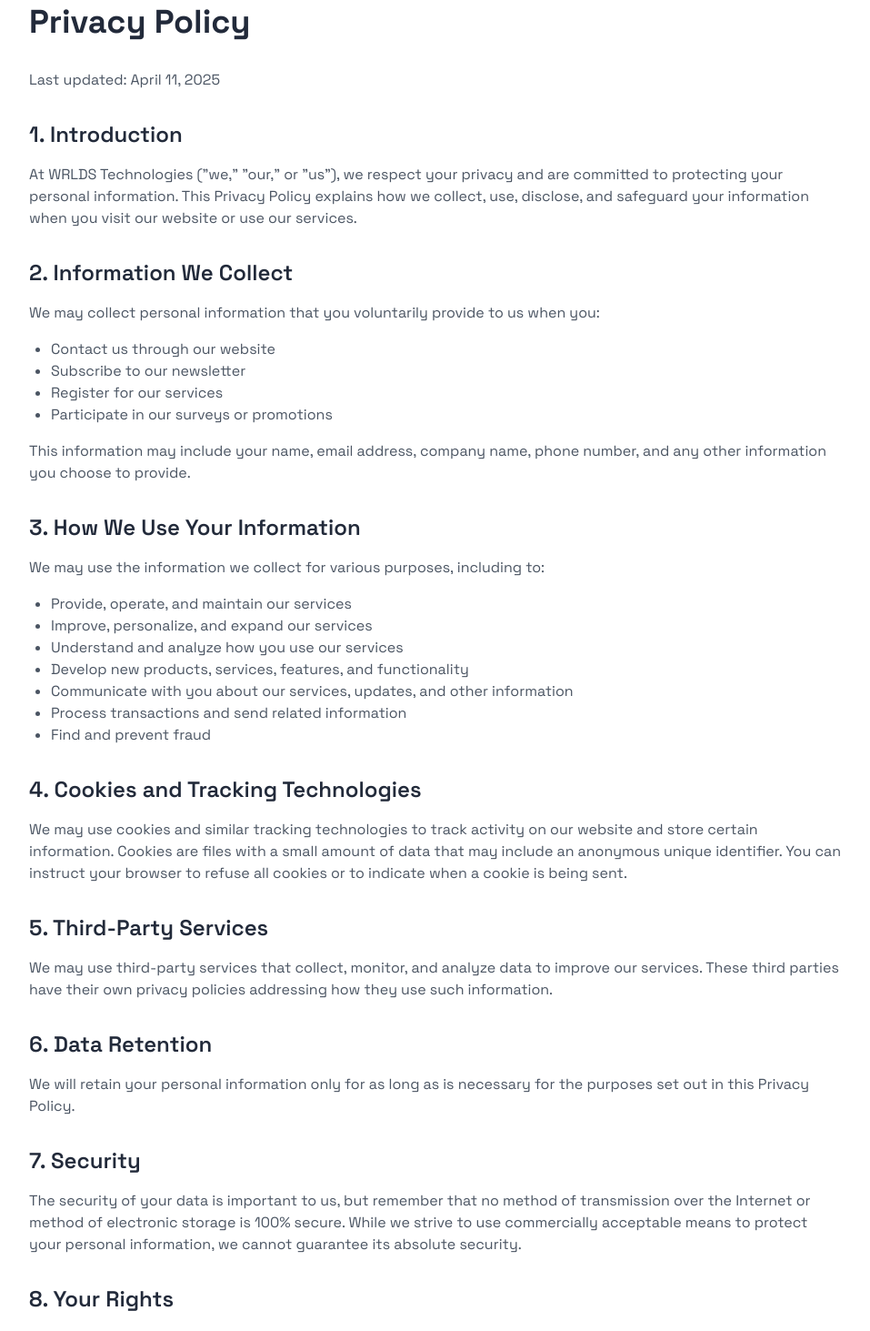
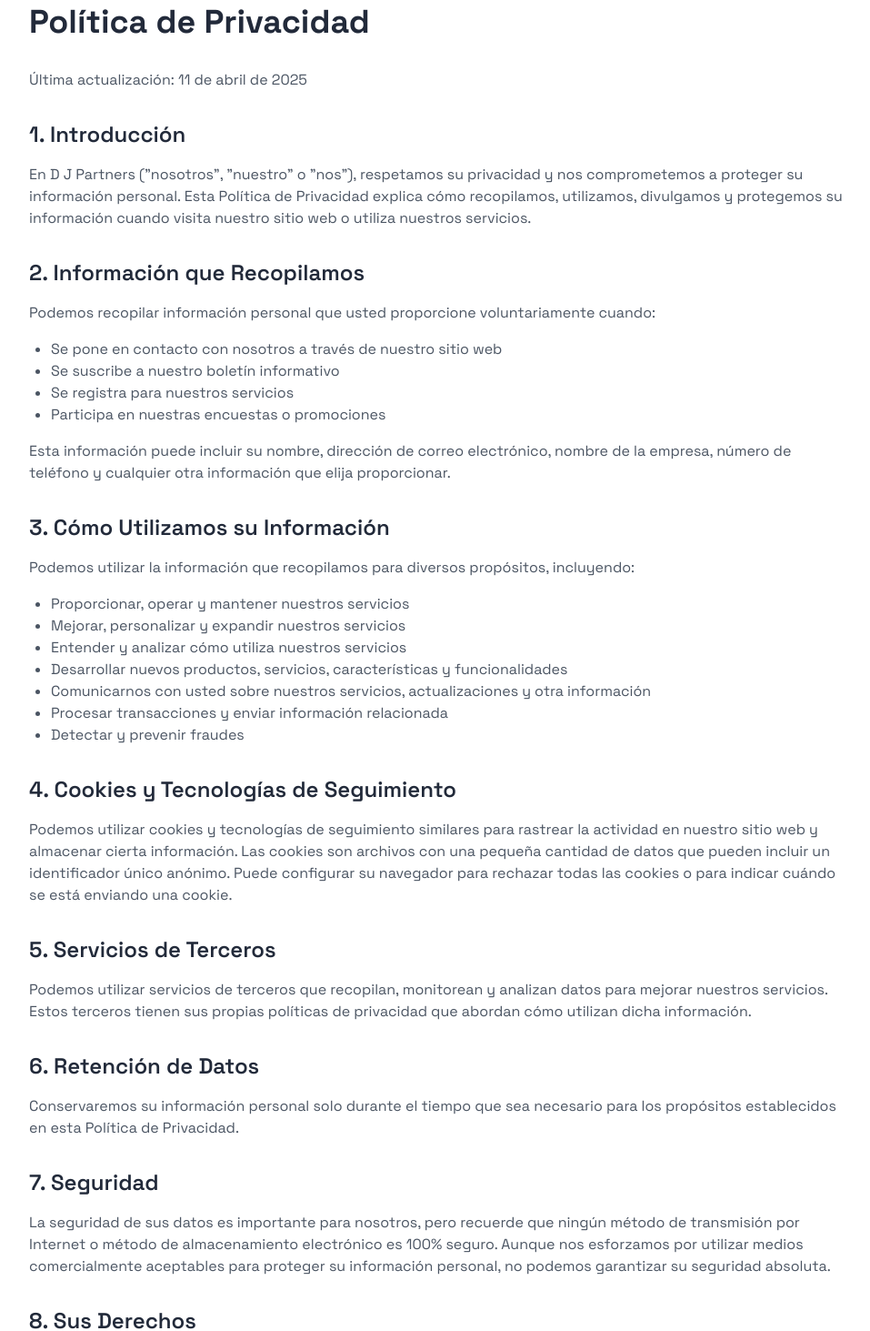
Before and after one commit to Danivilanova/djpartners, a React (Vite) app: page /privacy-policy in a window 1280 px wide. Shown: the part 140-1603 px from the top of the page at 91% size, without its empty margins (160-1117 px from the left). Built offline with nearby package versions, Linux system fonts and the light colour scheme.

Commit message:
Update privacy policy
Update privacy policy to reflect DJ Partners and ensure it is in Spanish.

```diff
--- a/src/pages/PrivacyPolicy.tsx
+++ b/src/pages/PrivacyPolicy.tsx
@@ -16,76 +16,76 @@ const PrivacyPolicy = () => {
               Back to Home
             </Link>
 
-            <h1 className="text-4xl font-bold mb-8">Privacy Policy</h1>
+            <h1 className="text-4xl font-bold mb-8">Política de Privacidad</h1>
 
             <div className="prose prose-lg max-w-none">
-              <p className="text-gray-600 mb-6">Last updated: April 11, 2025</p>
+              <p className="text-gray-600 mb-6">Última actualización: 11 de abril de 2025</p>
 
-              <h2 className="text-2xl font-semibold mt-8 mb-4">1. Introduction</h2>
+              <h2 className="text-2xl font-semibold mt-8 mb-4">1. Introducción</h2>
               <p className="text-gray-600 mb-4">
-                At WRLDS Technologies ("we," "our," or "us"), we respect your privacy and are committed to protecting your personal information. This Privacy Policy explains how we collect, use, disclose, and safeguard your information when you visit our website or use our services.
+                En D J Partners ("nosotros", "nuestro" o "nos"), respetamos su privacidad y nos comprometemos a proteger su información personal. Esta Política de Privacidad explica cómo recopilamos, utilizamos, divulgamos y protegemos su información cuando visita nuestro sitio web o utiliza nuestros servicios.
               </p>
 
-              <h2 className="text-2xl font-semibold mt-8 mb-4">2. Information We Collect</h2>
+              <h2 className="text-2xl font-semibold mt-8 mb-4">2. Información que Recopilamos</h2>
               <p className="text-gray-600 mb-4">
-                We may collect personal information that you voluntarily provide to us when you:
+                Podemos recopilar información personal que usted proporcione voluntariamente cuando:
               </p>
               <ul className="list-disc pl-6 mb-4 text-gray-600">
-                <li>Contact us through our website</li>
-                <li>Subscribe to our newsletter</li>
-                <li>Register for our services</li>
-                <li>Participate in our surveys or promotions</li>
+                <li>Se pone en contacto con nosotros a través de nuestro sitio web</li>
+                <li>Se suscribe a nuestro boletín informativo</li>
+                <li>Se registra para nuestros servicios</li>
+                <li>Participa en nuestras encuestas o promociones</li>
               </ul>
               <p className="text-gray-600 mb-4">
-                This information may include your name, email address, company name, phone number, and any other information you choose to provide.
+                Esta información puede incluir su nombre, dirección de correo electrónico, nombre de la empresa, número de teléfono y cualquier otra información que elija proporcionar.
               </p>
 
-              <h2 className="text-2xl font-semibold mt-8 mb-4">3. How We Use Your Information</h2>
+              <h2 className="text-2xl font-semibold mt-8 mb-4">3. Cómo Utilizamos su Información</h2>
               <p className="text-gray-600 mb-4">
-                We may use the information we collect for various purposes, including to:
+                Podemos utilizar la información que recopilamos para diversos propósitos, incluyendo:
               </p>
               <ul className="list-disc pl-6 mb-4 text-gray-600">
-                <li>Provide, operate, and maintain our services</li>
-                <li>Improve, personalize, and expand our services</li>
-                <li>Understand and analyze how you use our services</li>
-                <li>Develop new products, services, features, and functionality</li>
-                <li>Communicate with you about our services, updates, and other information</li>
-                <li>Process transactions and send related information</li>
-                <li>Find and prevent fraud</li>
+                <li>Proporcionar, operar y mantener nuestros servicios</li>
+                <li>Mejorar, personalizar y expandir nuestros servicios</li>
+                <li>Entender y analizar cómo utiliza nuestros servicios</li>
+                <li>Desarrollar nuevos productos, servicios, características y funcionalidades</li>
+                <li>Comunicarnos con usted sobre nuestros servicios, actualizaciones y otra información</li>
+                <li>Procesar transacciones y enviar información relacionada</li>
+                <li>Detectar y prevenir fraudes</li>
               </ul>
 
-              <h2 className="text-2xl font-semibold mt-8 mb-4">4. Cookies and Tracking Technologies</h2>
+              <h2 className="text-2xl font-semibold mt-8 mb-4">4. Cookies y Tecnologías de Seguimiento</h2>
               <p className="text-gray-600 mb-4">
-                We may use cookies and similar tracking technologies to track activity on our website and store certain information. Cookies are files with a small amount of data that may include an anonymous unique identifier. You can instruct your browser to refuse all cookies or to indicate when a cookie is being sent.
+                Podemos utilizar cookies y tecnologías de seguimiento similares para rastrear la actividad en nuestro sitio web y almacenar cierta información. Las cookies son archivos con una pequeña cantidad de datos que pueden incluir un identificador único anónimo. Puede configurar su navegador para rechazar todas las cookies o para indicar cuándo se está enviando una cookie.
               </p>
 
-              <h2 className="text-2xl font-semibold mt-8 mb-4">5. Third-Party Services</h2>
+              <h2 className="text-2xl font-semibold mt-8 mb-4">5. Servicios de Terceros</h2>
               <p className="text-gray-600 mb-4">
-                We may use third-party services that collect, monitor, and analyze data to improve our services. These third parties have their own privacy policies addressing how they use such information.
+                Podemos utilizar servicios de terceros que recopilan, monitorean y analizan datos para mejorar nuestros servicios. Estos terceros tienen sus propias políticas de privacidad que abordan cómo utilizan dicha información.
               </p>
 
-              <h2 className="text-2xl font-semibold mt-8 mb-4">6. Data Retention</h2>
+              <h2 className="text-2xl font-semibold mt-8 mb-4">6. Retención de Datos</h2>
               <p className="text-gray-600 mb-4">
-                We will retain your personal information only for as long as is necessary for the purposes set out in this Privacy Policy.
+                Conservaremos su información personal solo durante el tiempo que sea necesario para los propósitos establecidos en esta Política de Privacidad.
               </p>
 
-              <h2 className="text-2xl font-semibold mt-8 mb-4">7. Security</h2>
+              <h2 className="text-2xl font-semibold mt-8 mb-4">7. Seguridad</h2>
               <p className="text-gray-600 mb-4">
-                The security of your data is important to us, but remember that no method of transmission over the Internet or method of electronic storage is 100% secure. While we strive to use commercially acceptable means to protect your personal information, we cannot guarantee its absolute security.
+                La seguridad de sus datos es importante para nosotros, pero recuerde que ningún método de transmisión por Internet o método de almacenamiento electrónico es 100% seguro. Aunque nos esforzamos por utilizar medios comercialmente aceptables para proteger su información personal, no podemos garantizar su seguridad absoluta.
               </p>
 
-              <h2 className="text-2xl font-semibold mt-8 mb-4">8. Your Rights</h2>
+              <h2 className="text-2xl font-semibold mt-8 mb-4">8. Sus Derechos</h2>
               <p className="text-gray-600 mb-4">
-                Depending on your location, you may have certain rights regarding your personal information, such as the right to access, correct, or delete your personal information.
+                Dependiendo de su ubicación, puede tener ciertos derechos con respecto a su información personal, como el derecho a acceder, corregir o eliminar su información personal.
               </p>
 
-              <h2 className="text-2xl font-semibold mt-8 mb-4">9. Changes to This Privacy Policy</h2>
+              <h2 className="text-2xl font-semibold mt-8 mb-4">9. Cambios en esta Política de Privacidad</h2>
               <p className="text-gray-600 mb-4">
-                We may update our Privacy Policy from time to time. We will notify you of any changes by posting the new Privacy Policy on this page. We will let you know via email and/or a prominent notice on our website prior to the change becoming effective.
+                Podemos actualizar nuestra Política de Privacidad de vez en cuando. Le notificaremos cualquier cambio publicando la nueva Política de Privacidad en esta página. Le informaremos por correo electrónico y/o mediante un aviso destacado en nuestro sitio web antes de que el cambio entre en vigor.
               </p>
 
-              <h2 className="text-2xl font-semibold mt-8 mb-4">10. Contact Us</h2>
-              <p className="text-gray-600 mb-4">If you have any questions about this Privacy Policy, please contact us at hello@wrlds.com</p>
+              <h2 className="text-2xl font-semibold mt-8 mb-4">10. Contáctenos</h2>
+              <p className="text-gray-600 mb-4">Si tiene alguna pregunta sobre esta Política de Privacidad, póngase en contacto con nosotros en info@djpartners.com</p>
 
             </div>
           </div>
```
